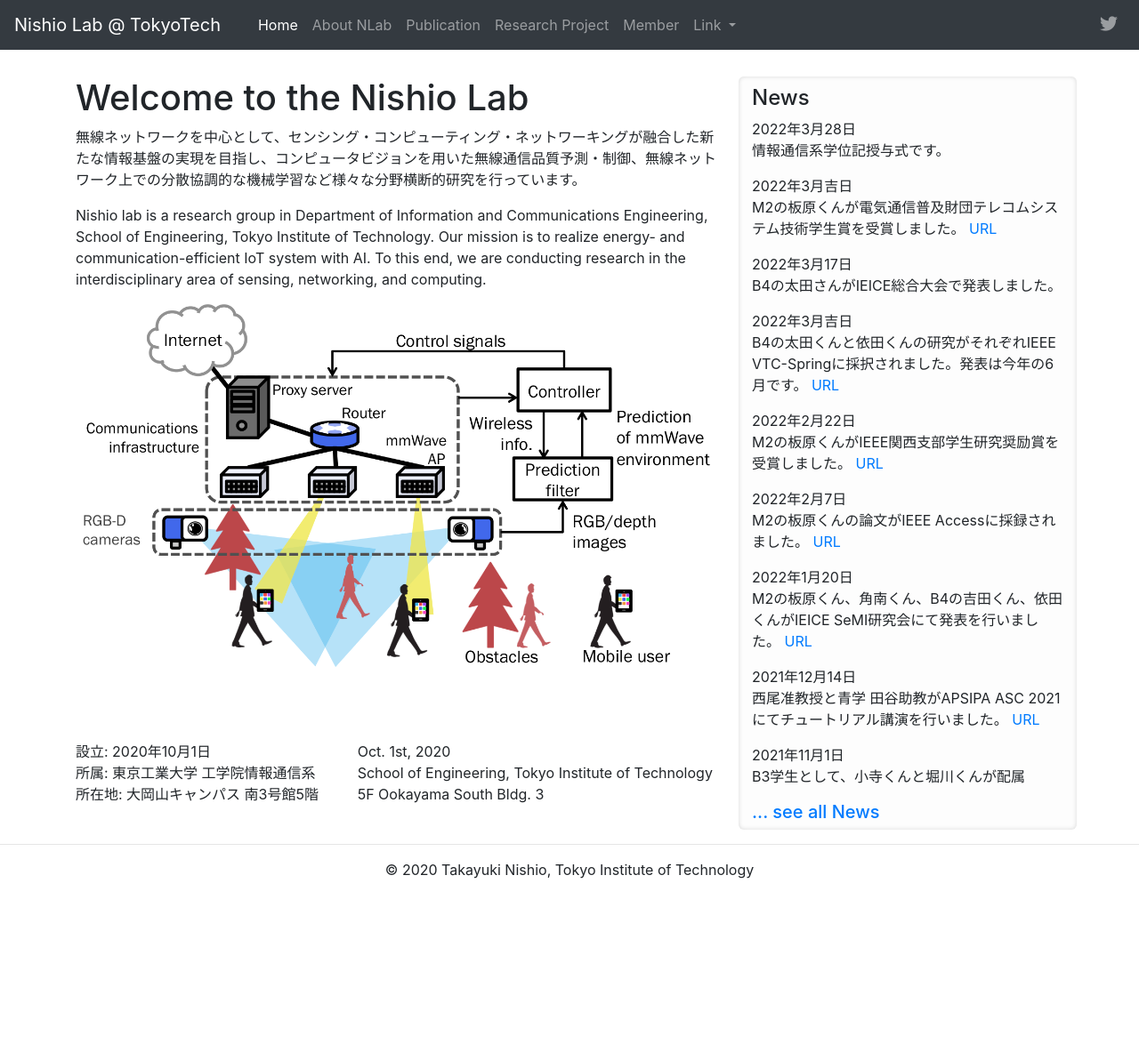
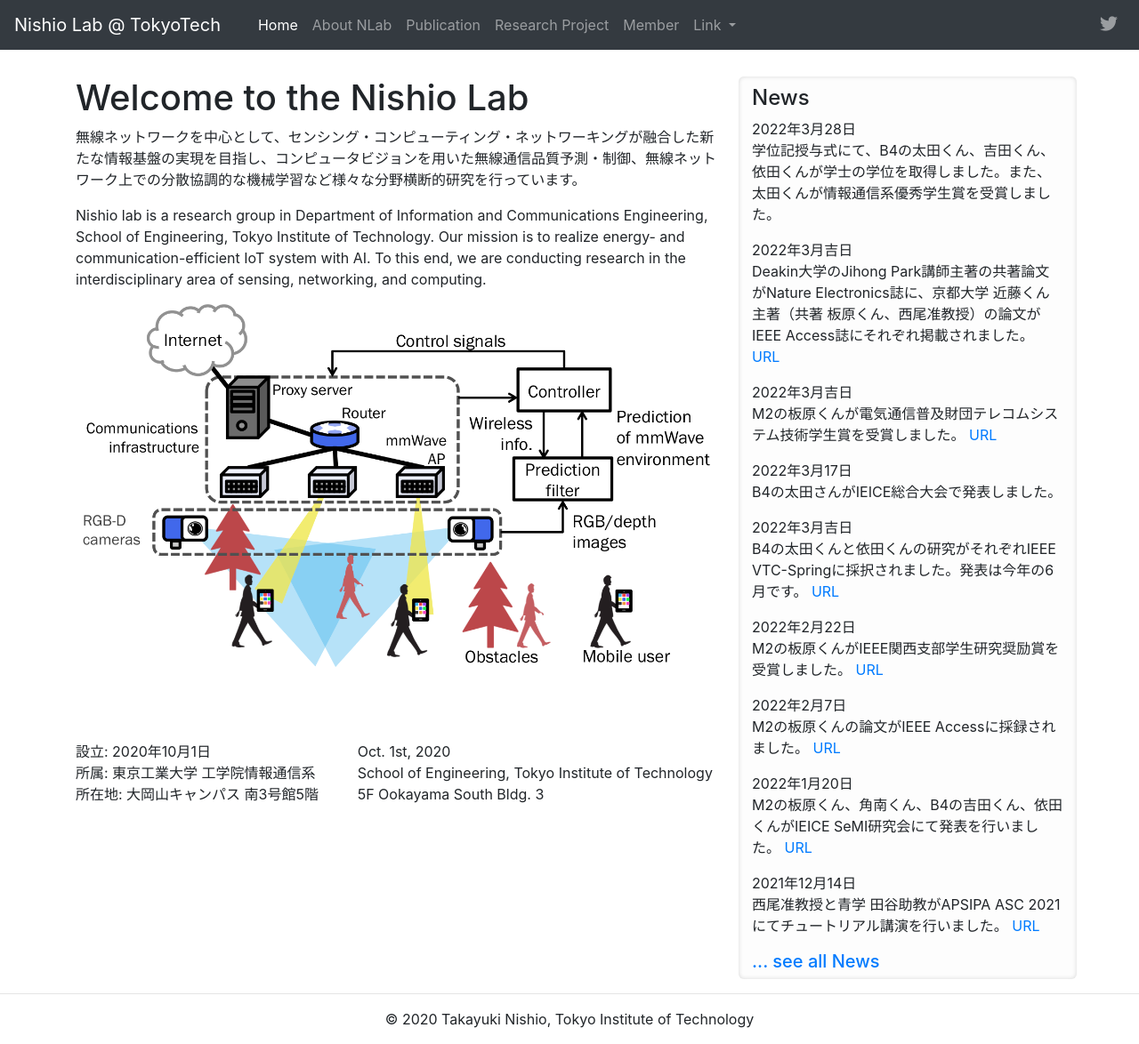
Before and after one commit to nishio-laboratory/nishio-laboratory.github.io, a Jekyll site: the page built from index.md, in a window 1280 px wide and 1174 px high. Shown: the whole window at 89% size. Built offline with Jekyll 4.4.1, drawn with Linux system fonts in a browser that asks for light colours; nearby versions of some CDN libraries.

Commit message:
news更新

```diff
--- a/_data/news.yml
+++ b/_data/news.yml
@@ -2,8 +2,12 @@
 #
 #
 - date: 2022年3月28日
-  headline: 情報通信系学位記授与式です。
+  headline: 学位記授与式にて、B4の太田くん、吉田くん、依田くんが学士の学位を取得しました。また、太田くんが情報通信系優秀学生賞を受賞しました。
   url:
+
+- date: 2022年3月吉日
+  headline: Deakin大学のJihong Park講師主著の共著論文がNature Electronics誌に、京都大学 近藤くん主著（共著 板原くん、西尾准教授）の論文がIEEE Access誌にそれぞれ掲載されました。
+  url: https://www.nature.com/articles/s41928-022-00728-8
 
 - date: 2022年3月吉日
   headline: M2の板原くんが電気通信普及財団テレコムシステム技術学生賞を受賞しました。
--- a/_layouts/publications.html
+++ b/_layouts/publications.html
@@ -6,7 +6,8 @@ layout: default
 
 <h3>Books and Lecture notes</h3>
 <ol>
-  <li>西尾理志, “RGB-Dカメラと機械学習で無線通信品質を見る,” 電子情報通信学会誌,　Vol.102, No.4, pp. 346-352, Apr. 2019.</li>
+  <li>西尾理志, ``無線ネットワークにおける連合機械学習,” 電子情報通信学会誌,　Vol.105, No.1, pp. 16-21, Jan. 2022.</li>
+  <li>西尾理志, ``RGB-Dカメラと機械学習で無線通信品質を見る," 電子情報通信学会誌,　Vol.102, No.4, pp. 346-352, Apr. 2019.</li>
 </ol>
 
 <h4>Workshops and Conferences (no review)</h4>
```
